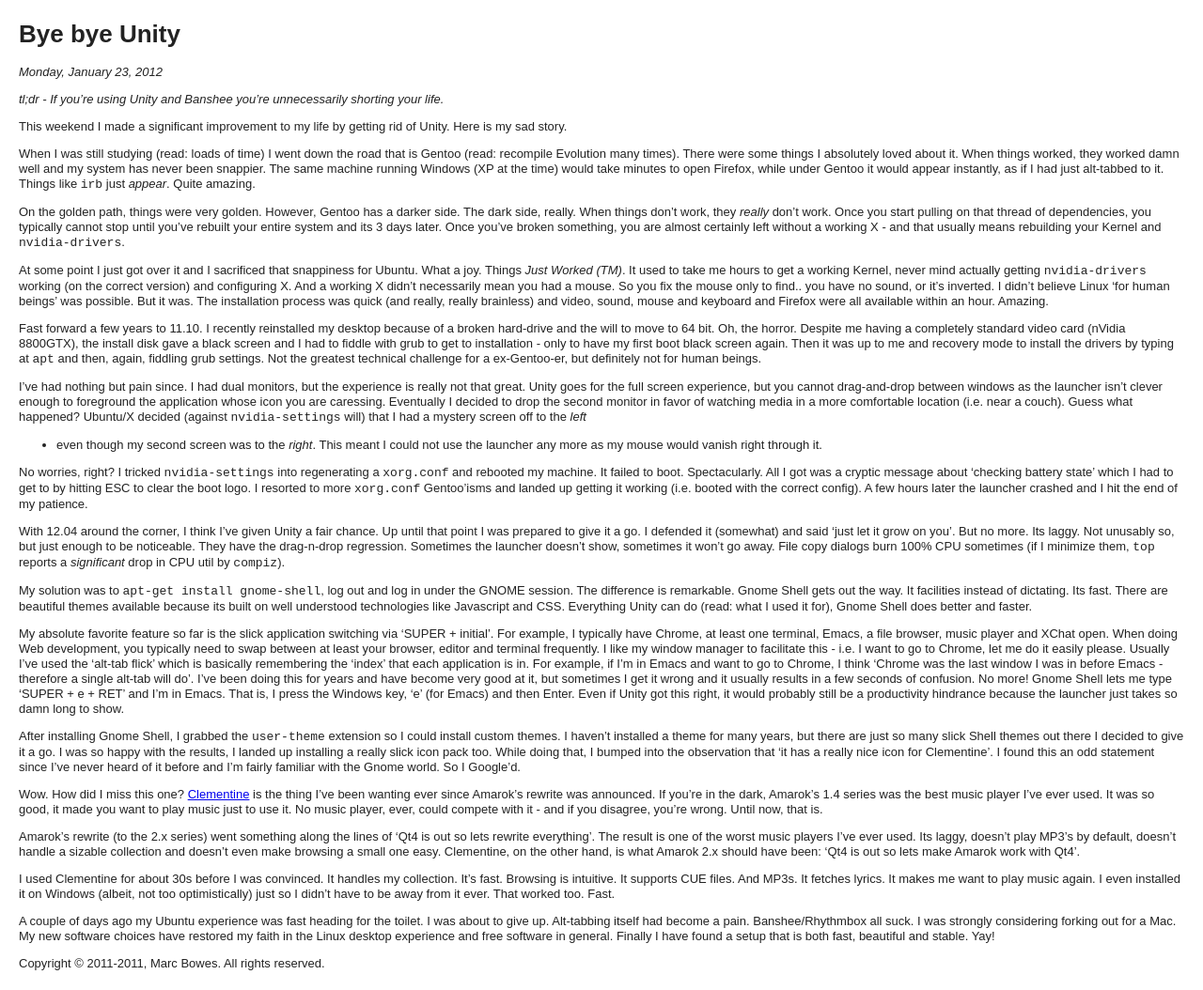
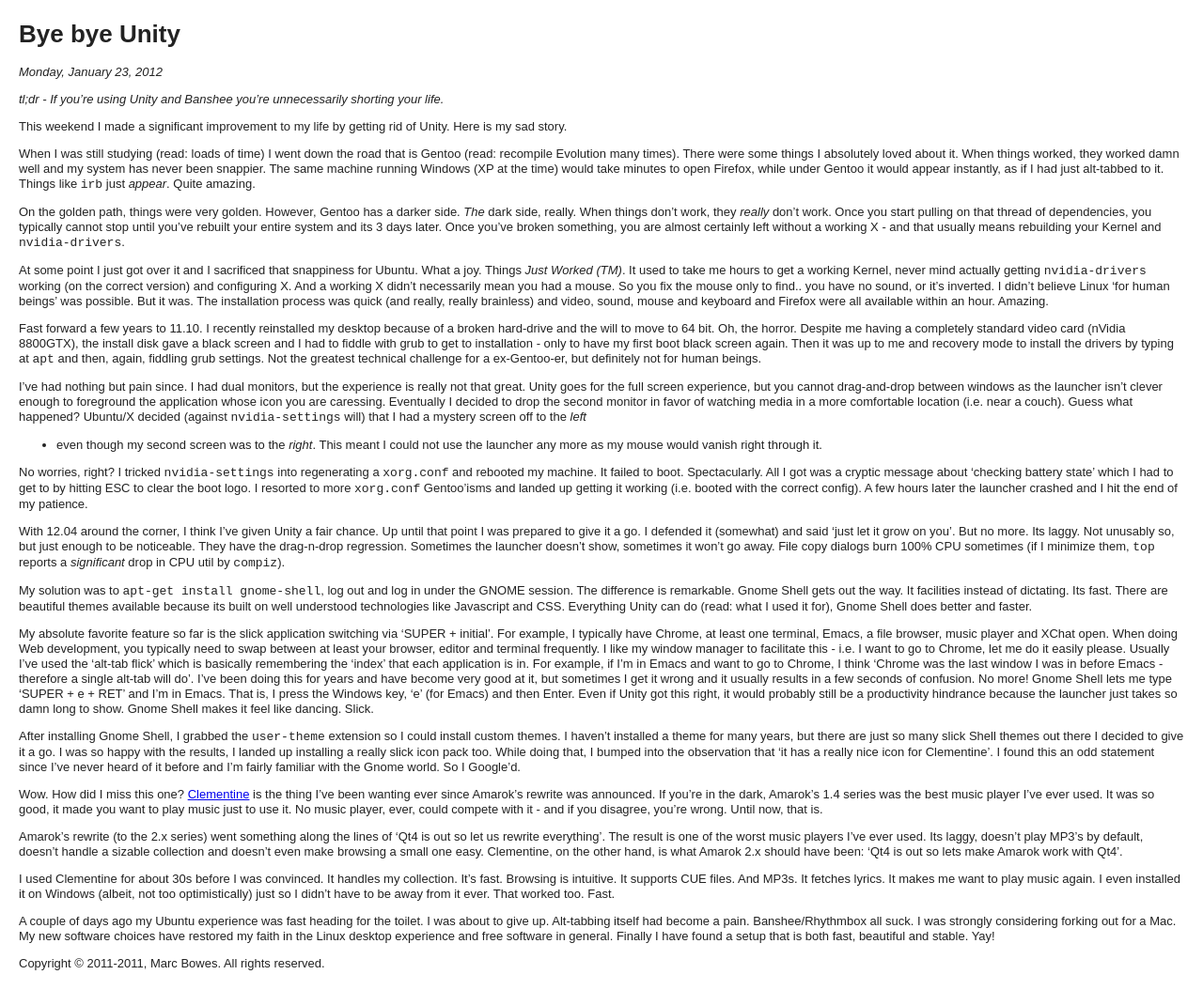
Before and after one commit to marcbowes/marcbowes.github.io, a Jekyll site: the page built from _posts/2012-01-23-bye-bye-unity.markdown, in a window 1280 px wide. Shown: the whole page at 94% size. Built offline with Jekyll 4.4.1, drawn with Linux system fonts in a browser that asks for light colours; nearby versions of some CDN libraries.

Commit message:
Quick fixes to prev post

```diff
--- a/_posts/2012-01-23-bye-bye-unity.markdown
+++ b/_posts/2012-01-23-bye-bye-unity.markdown
@@ -18,7 +18,7 @@
 alt-tabbed to it. Things like `irb` just *appear*. Quite amazing.
 
 On the golden path, things were very golden. However, Gentoo has a
-darker side. The dark side, really. When things don't work, they
+darker side. *The* dark side, really. When things don't work, they
 *really* don't work. Once you start pulling on that thread of
 dependencies, you typically cannot stop until you've rebuilt your
 entire system and its 3 days later. Once you've broken something, you
@@ -98,7 +98,7 @@
 I'm in Emacs. That is, I press the Windows key, 'e' (for Emacs) and
 then Enter. Even if Unity got this right, it would probably still be a
 productivity hindrance because the launcher just takes so damn long to
-show.
+show. Gnome Shell makes it feel like dancing. Slick.
 
 After installing Gnome Shell, I grabbed the `user-theme` extension so
 I could install custom themes. I haven't installed a theme for many
@@ -118,7 +118,7 @@
 wrong. Until now, that is.
 
 Amarok's rewrite (to the 2.x series) went something along the lines of
-'Qt4 is out so lets rewrite everything'. The result is one of the
+'Qt4 is out so let us rewrite everything'. The result is one of the
 worst music players I've ever used. Its laggy, doesn't play MP3's by
 default, doesn't handle a sizable collection and doesn't even make
 browsing a small one easy. Clementine, on the other hand, is what
```
